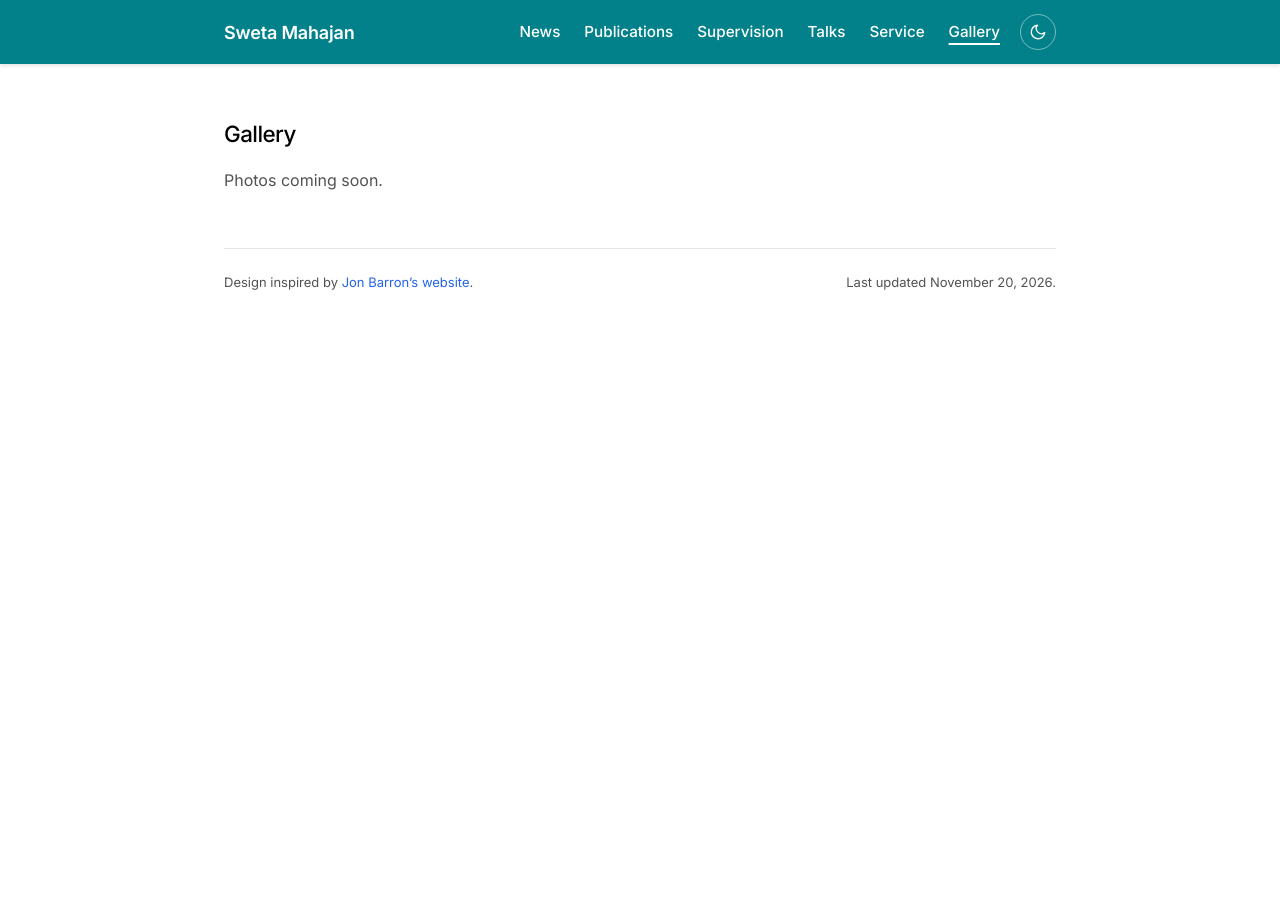
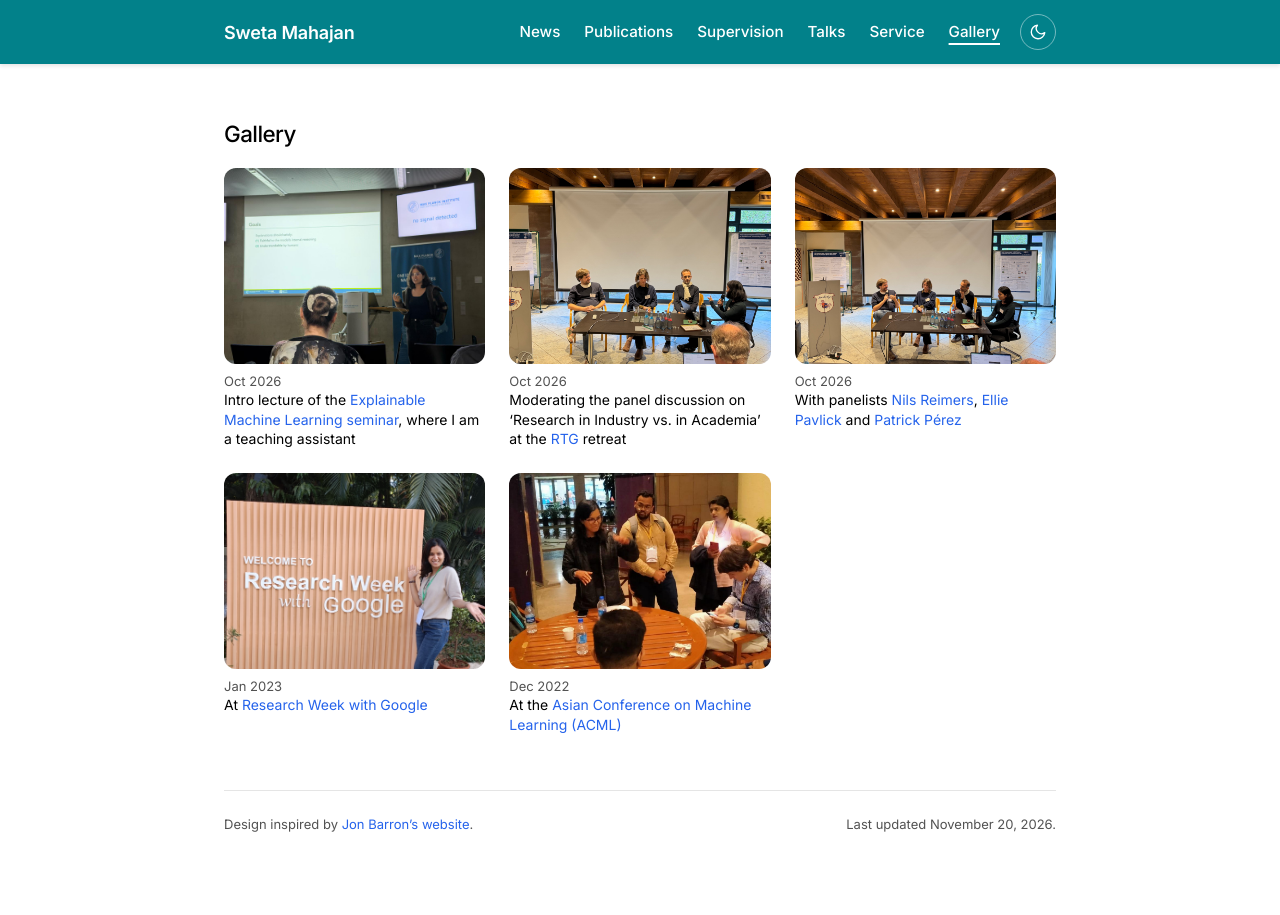
Before and after one commit to SwetaMahajan/swetamahajan.github.io, a Jekyll site: the page built from gallery.html, in a window 1280 px wide. Built offline with Jekyll 4.4.1, drawn with Linux system fonts in a browser that asks for light colours.

Commit message:
title bar and garry page

```diff
--- a/_data/gallery.yml
+++ b/_data/gallery.yml
@@ -10,10 +10,22 @@
 #  Tip: wrap text in double quotes if it contains a colon followed by a space.
 # ---------------------------------------------------------------------------
 
-# - image: assets/img/gallery/rtg-panel-2026.jpg
-#   caption: "Moderating the panel on ‘Research in Industry vs. in Academia’ at the [RTG](https://www.neuroexplicit.org/) retreat"
-#   date: Oct 2026
+- image: assets/img/gallery/exml-seminar-2026.jpg
+  caption: "Intro lecture of the [Explainable Machine Learning seminar](https://cms.sic.saarland/exml_2627/), where I am a teaching assistant"
+  date: Oct 2026
 
-# - image: assets/img/gallery/cvpr-2026.jpg
-#   caption: "At [CVPR 2026](https://cvpr.thecvf.com/), Denver"
-#   date: Jun 2026
+- image: assets/img/gallery/rtg-retreat-panel-2026-2.jpg
+  caption: "Moderating the panel discussion on ‘Research in Industry vs. in Academia’ at the [RTG](https://www.neuroexplicit.org/) retreat"
+  date: Oct 2026
+
+- image: assets/img/gallery/rtg-retreat-panel-2026-1.jpg
+  caption: "With panelists [Nils Reimers](https://www.nils-reimers.de/), [Ellie Pavlick](https://cs.brown.edu/people/epavlick/) and [Patrick Pérez](https://ptrckprz.github.io/)"
+  date: Oct 2026
+
+- image: assets/img/gallery/research-week-google-2023.jpg
+  caption: "At [Research Week with Google](https://sites.google.com/view/researchweek2023/home)"
+  date: Jan 2023
+
+- image: assets/img/gallery/acml-2022.jpg
+  caption: "At the [Asian Conference on Machine Learning (ACML)](https://www.acml-conf.org/2022/)"
+  date: Dec 2022
```
Also changed, not shown: assets/img/gallery/acml-2022.jpg (added), assets/img/gallery/exml-seminar-2026.jpg (added), assets/img/gallery/research-week-google-2023.jpg (added), assets/img/gallery/rtg-retreat-panel-2026-1.jpg (added), assets/img/gallery/rtg-retreat-panel-2026-2.jpg (added), 1 other file.
